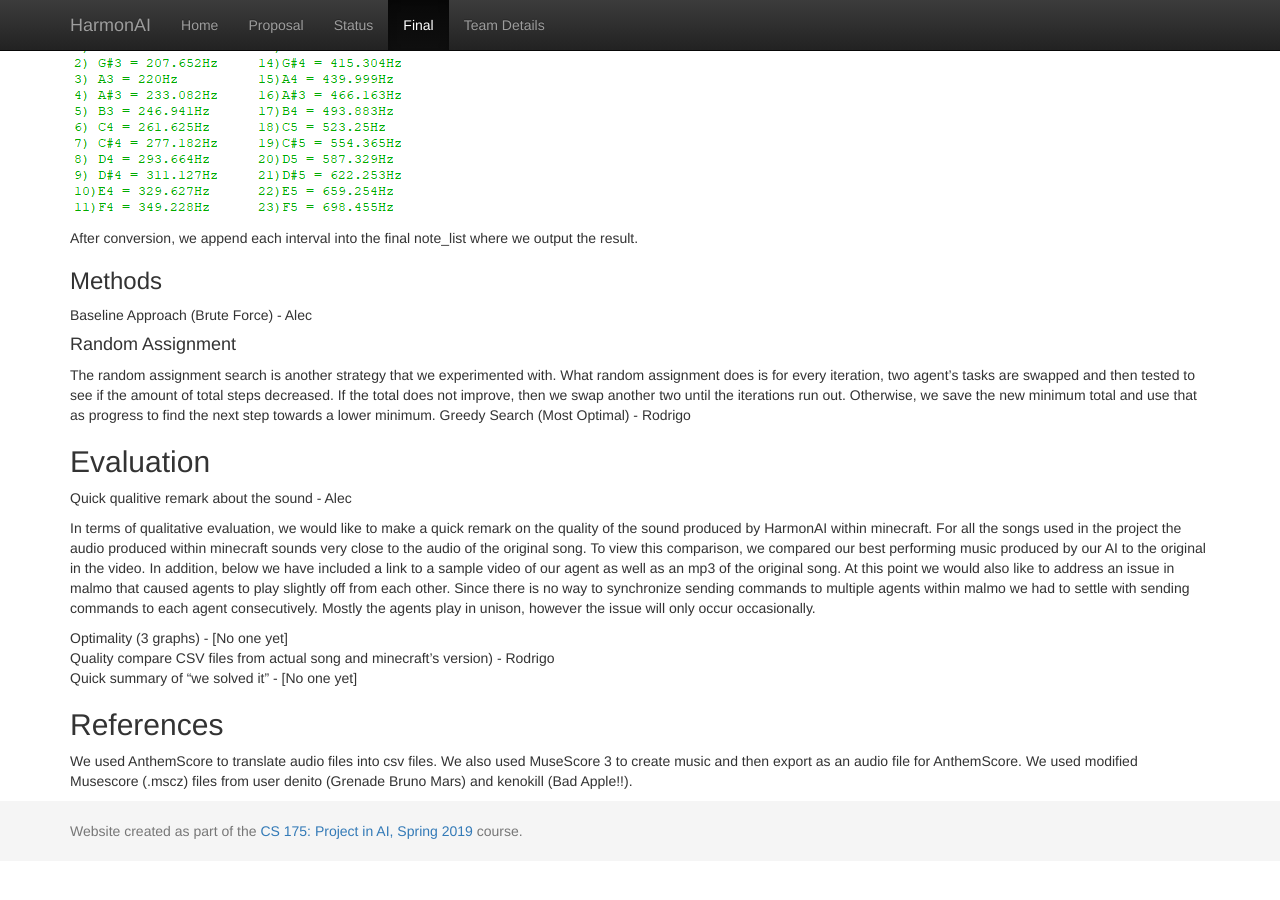
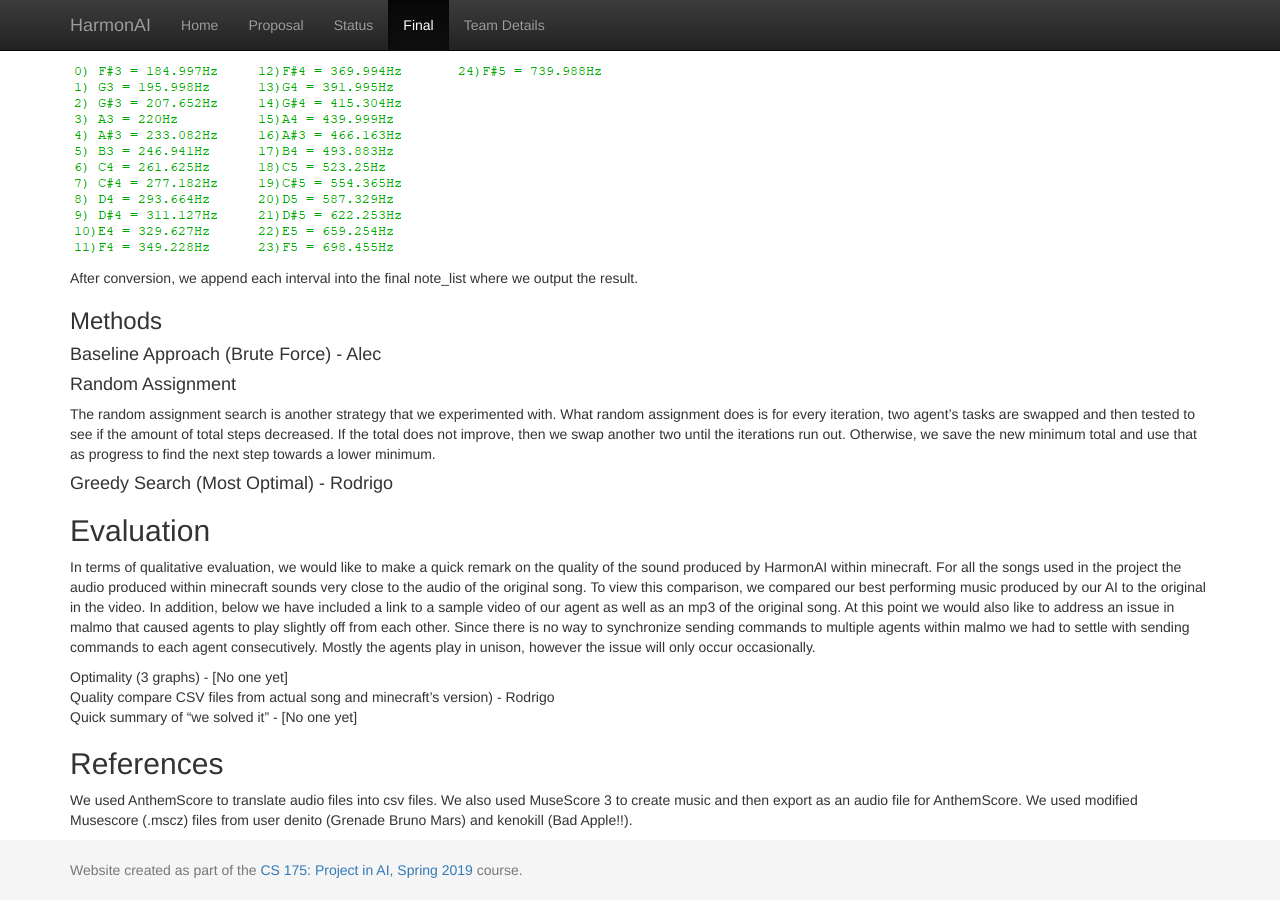
Before and after one commit to AlecJacksonE/HarmonAI, a Jekyll site: the page built from docs/final.md, in a window 1280 px wide and 900 px high, scrolled down 3815 px. Built offline with Jekyll 4.4.1, drawn with Linux system fonts in a browser that asks for light colours; our own code applies the rules of GitHub Pages for plain Markdown files; before the commit the page ends 4676 px from its top, so only the background shows below that; some of the changed text lies outside the part shown.

Commit message:
Fixed formatting and erased already done sections

```diff
--- a/docs/final.md
+++ b/docs/final.md
@@ -37,14 +37,13 @@ Once we reach the end of the song, we convert the frequencies to integers that c
 After conversion, we append each interval into the final note_list where we output the result.
 
 ### Methods
-Baseline Approach (Brute Force) - Alec
+#### Baseline Approach (Brute Force) - Alec
+
 #### Random Assignment
 The random assignment search is another strategy that we experimented with. What random assignment does is for every iteration, two agent’s tasks are swapped and then tested to see if the amount of total steps decreased. If the total does not improve, then we swap another two until the iterations run out. Otherwise, we save the new minimum total and use that as progress to find the next step towards a lower minimum.
-Greedy Search (Most Optimal) - Rodrigo
+#### Greedy Search (Most Optimal) - Rodrigo
 
 ## Evaluation
-Quick qualitive remark about the sound - Alec
-
 In terms of qualitative evaluation, we would like to make a quick remark on the quality of the sound produced by HarmonAI within minecraft. For all the songs used in the project the audio produced within minecraft sounds very close to the audio of the original song. To view this comparison, we compared our best performing music produced by our AI to the original in the video. In addition, below we have included a link to a sample video of our agent as well as an mp3 of the original song. At this point we would also like to address an issue in malmo that caused agents to play slightly off from each other. Since there is no way to synchronize sending commands to multiple agents within malmo we had to settle with sending commands to each agent consecutively. Mostly the agents play in unison, however the issue will only occur occasionally.
 
 Optimality (3 graphs) - [No one yet]
```
Also changed, not shown: other parts of docs/final.md (+1 -1 lines).
